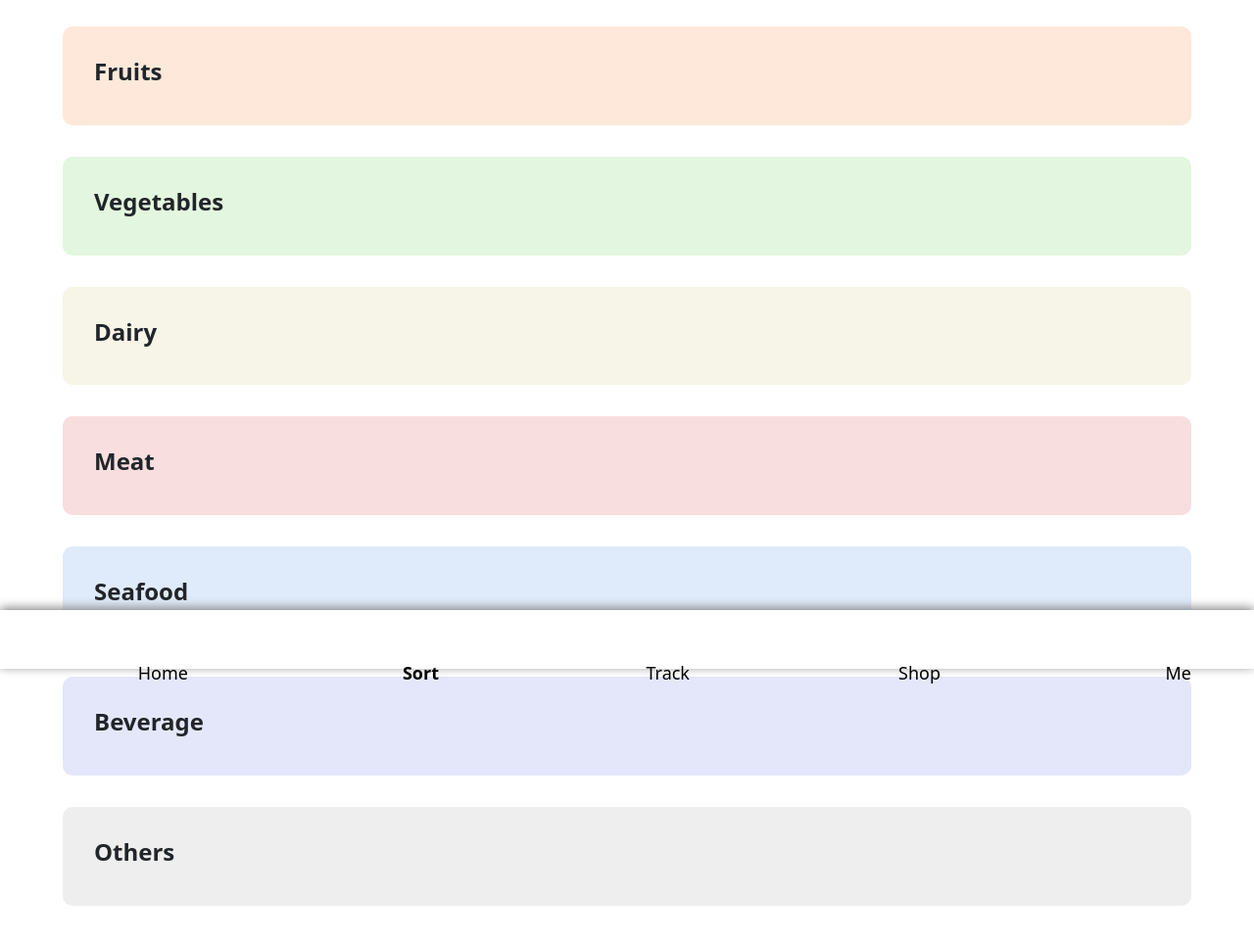
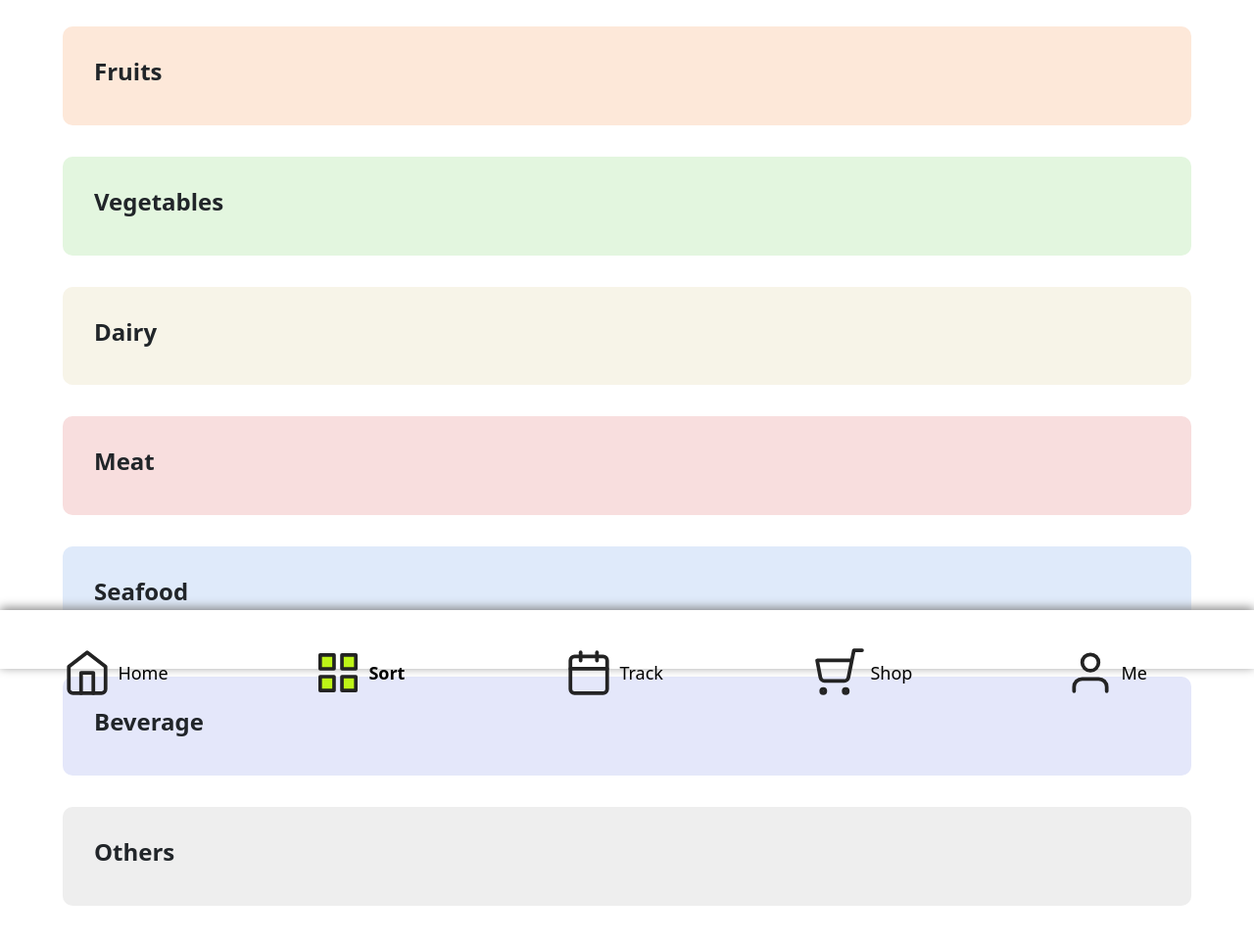
Before and after one commit to DanielQLTan/FridgeBoard, a plain HTML site: page html/category.html in a window 1280 px wide. Shown: the part 117-1080 px from the top of the page at 98% size. Drawn offline with nearby package versions, Linux system fonts and the light colour scheme.

Commit message:
for 13inch

```diff
--- a/main.css
+++ b/main.css
@@ -30,8 +30,8 @@ a {
 }
 
 .nav-icon {
-  width: 750%;
-  height: 750%;
+  width: 50px;
+  height: 50px;
 }
 
 .nav-text {
```
